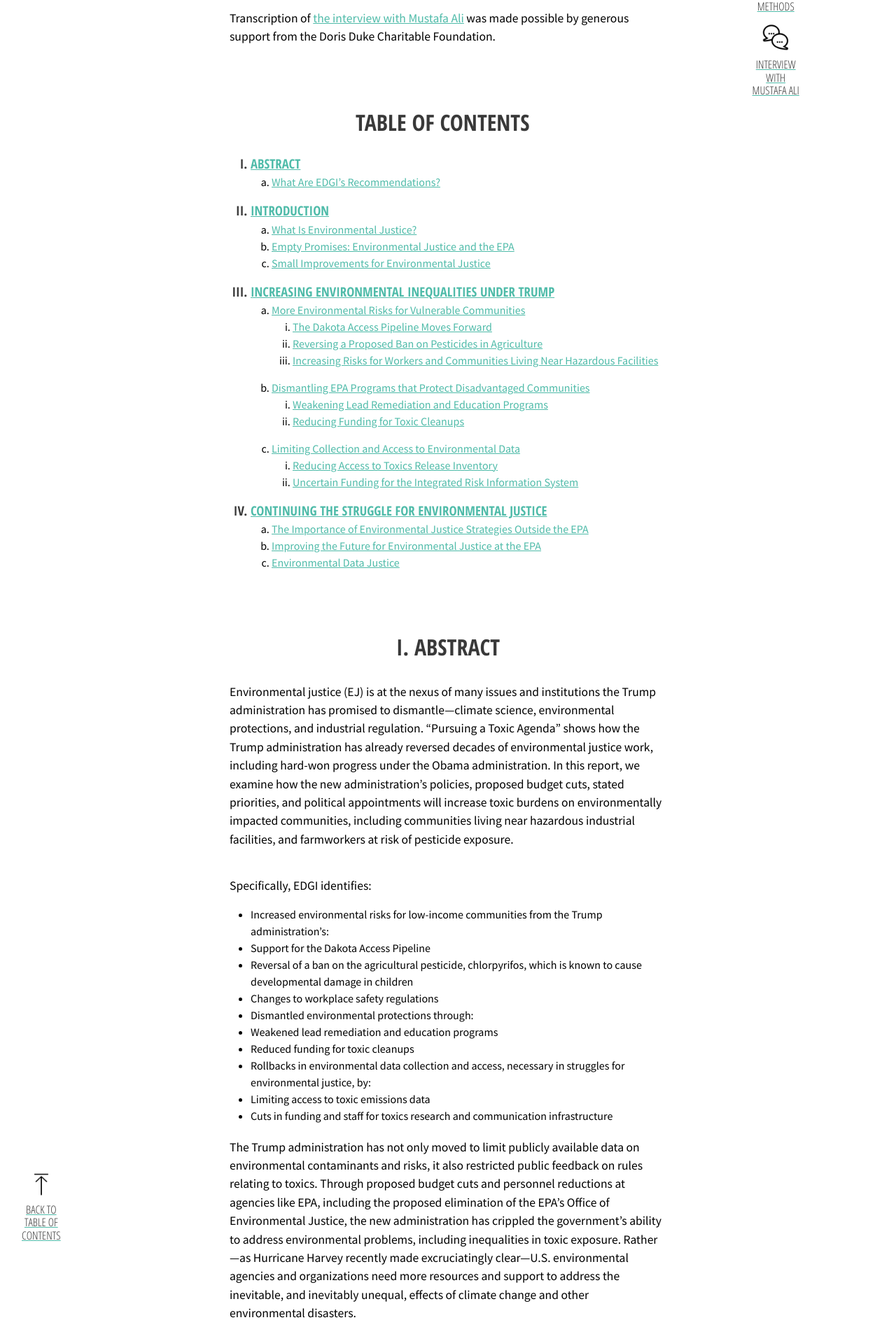
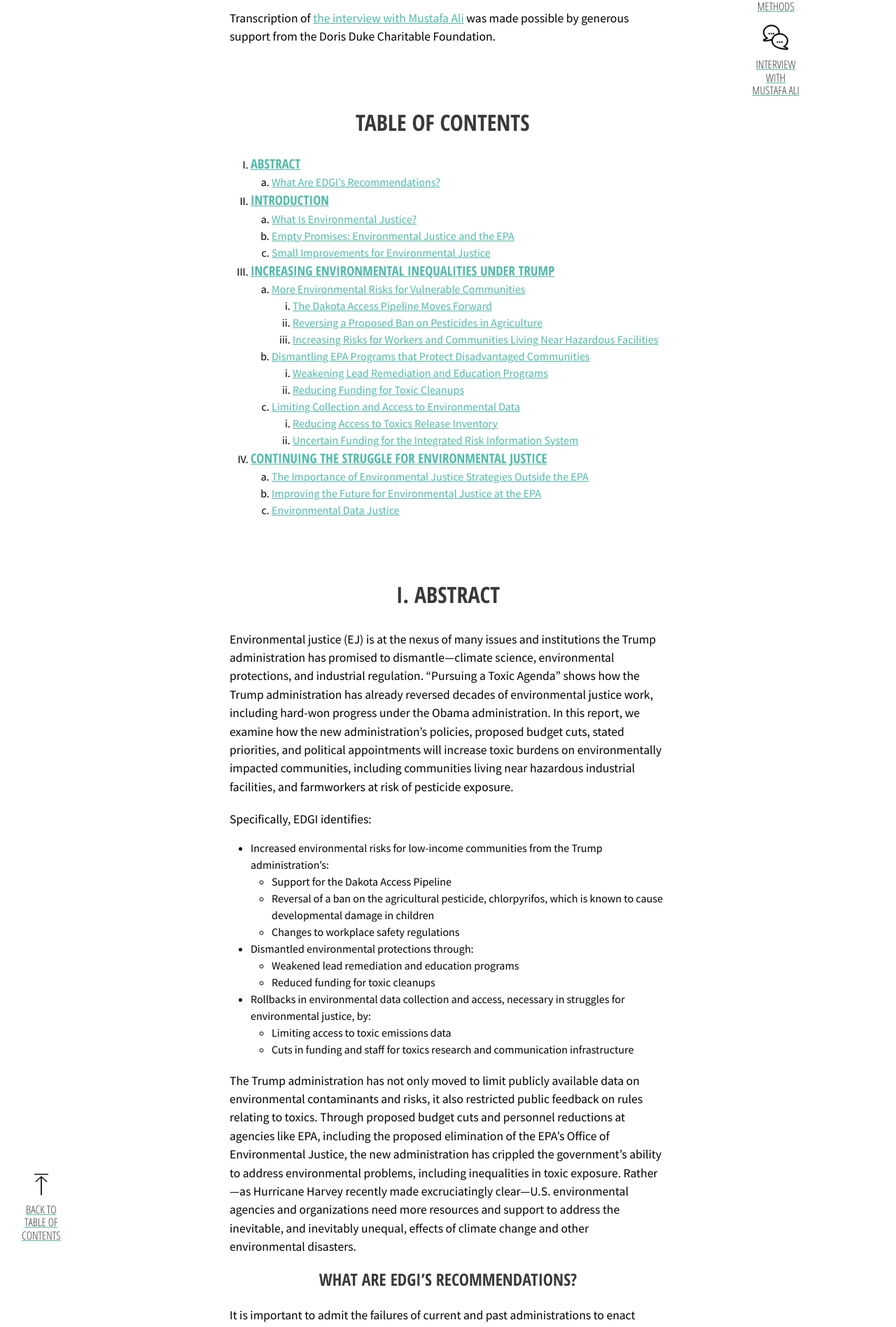
Before and after one commit to edgi-govdata-archiving/100days, a Jekyll site: the page built from pursuing-toxic-agenda.html, in a window 1280 px wide. Shown: the part 1324-3221 px from the top of the page at 70% size. Built offline with Jekyll 4.4.1, drawn with Linux system fonts in a browser that asks for light colours; nearby versions of some CDN libraries.

Commit message:
part 2 formatting lists

```diff
--- a/pursuing-toxic-agenda.html
+++ b/pursuing-toxic-agenda.html
@@ -16,7 +16,7 @@ redirect_from:
             <div class="part"><h2 class="f3 ttu">Part 2</h2></div>
               <h1 class="f-6-l f4-m f4-ns ttu tl">PURSUING A TOXIC AGENDA</h1>
               <h2 class="f3 fw3 ttu tl pv2">Environmental Injustice in the Early Trump Administration</h2>
-              <p id="contrib"class="f5-l f7-m f7-ns fw1 lh-copy">Britt S. Paris, Lindsey Dillon, Jennifer Pierre, Irene V. Pasquetto, Emily Marquez, Sara Wylie, Michelle Murphy, Phil Brown, Rebecca Lave, Chris Sellers, Becky Mansfield, Leif Fredrickson, Nicholas Shapiro, EDGI</p>
+              <p id="contrib" class="f5-l f7-m f7-ns fw1 lh-copy">Britt S. Paris, Lindsey Dillon, Jennifer Pierre, Irene V. Pasquetto, Emily Marquez, Sara Wylie, Michelle Murphy, Phil Brown, Rebecca Lave, Chris Sellers, Becky Mansfield, Leif Fredrickson, Nicholas Shapiro, EDGI</p>
         </div>
     </header>
     <div id="nav" class="w-100 pv1">
@@ -69,61 +69,76 @@ redirect_from:
         <p>Transcription of <a href="/mustafa-ali-interview/">the interview with Mustafa Ali</a> was made possible by generous support  from the Doris Duke Charitable Foundation. </p>
 
         <h1 id="h.tdey93iuyhc0">TABLE OF CONTENTS</h1>
-        <ol start="1">
-            <h3 class="li"><li><a href="#kix.dz8oxqxlz0ai">Abstract</a></li></h3>
+        <ol start="1" type="I">
+            <li><h3 class="li"><a href="#kix.dz8oxqxlz0ai">Abstract</a></h3>
                 <ol>
                     <li><a href="#id.p7uzkisvf48">What Are EDGI&rsquo;s Recommendations?</a></li>
                 </ol>
-            <h3 class="li"><li><a href="#id.xu9z6mhfhnjv">Introduction</a></li></h3>
+            </li>
+            <li><h3 class="li"><a href="#id.xu9z6mhfhnjv">Introduction</a></h3>
                 <ol>
                     <li><a href="#id.aktcdy59bw1">What Is Environmental Justice?</a></li>
                     <li><a href="#id.anx5qkb7moj0">Empty Promises: Environmental Justice and the EPA</a></li>
                     <li><a href="#id.24nnlft75tbh">Small Improvements for Environmental Justice</a></li>
                 </ol>
-            <h3 class="li"><li><a href="#id.svx48f2dpkga">Increasing Environmental Inequalities Under Trump</a></li></h3>
+            </li>
+            <li><h3 class="li"><a href="#id.svx48f2dpkga">Increasing Environmental Inequalities Under Trump</a></h3>
                 <ol>
-                    <li><a href="#id.b0oxzl43vclb">More Environmental Risks for Vulnerable Communities</a></li>
+                    <li><a href="#id.b0oxzl43vclb">More Environmental Risks for Vulnerable Communities</a>
                         <ol>
                             <li><a href="#id.prhjj17yl9zq">The Dakota Access Pipeline Moves Forward</a></li>
                             <li><a href="#id.isc1osgnnvew">Reversing a Proposed Ban on Pesticides in Agriculture</a></li>
                             <li><a href="#id.qf8e7xjydz1e">Increasing Risks for Workers and Communities Living Near Hazardous Facilities</a></li>
                         </ol>
-                    <li><a href="#id.mnmnlg942x06">Dismantling EPA Programs that Protect Disadvantaged Communities</a></li>
+                    </li>
+                    <li><a href="#id.mnmnlg942x06">Dismantling EPA Programs that Protect Disadvantaged Communities</a>
                         <ol>
                             <li><a href="#id.glgfj1su8g2t">Weakening Lead Remediation and Education Programs</a></li>
                             <li><a href="#id.lft4tg3i6av4">Reducing Funding for Toxic Cleanups</a></li>
                         </ol>
-                    <li><a href="#id.gvfmmqke4qms">Limiting Collection and Access to Environmental Data</a></li>
+                    </li>
+                    <li><a href="#id.gvfmmqke4qms">Limiting Collection and Access to Environmental Data</a>
                         <ol>
                             <li><a href="#id.x91mv5tdya4x">Reducing Access to Toxics Release Inventory</a></li>
                             <li><a href="#id.bxxfcqtanydt">Uncertain Funding for the Integrated Risk Information System</a></li>
                         </ol>
+                    </li>
                 </ol>
-            <h3 class="li"><li><a href="#id.ld339lgw00fg">Continuing the Struggle for Environmental Justice</a></li></h3>
+            </li>
+            <li><h3 class="li"><a href="#id.ld339lgw00fg">Continuing the Struggle for Environmental Justice</a></h3>
                 <ol>
                     <li><a href="#id.v3ej2neebxyy">The Importance of Environmental Justice Strategies Outside the EPA</a></li>
                     <li><a href="#id.aua7y2pk39f4">Improving the Future for Environmental Justice at the EPA</a></li>
                     <li><a href="#id.t5c2w7csk99h">Environmental Data Justice</a></li>
                 </ol>
+            </li>
+        </ol>
 
-        </ol>
         <a id="kix.dz8oxqxlz0ai"></a>
         <h1 id="h.k0mtmcaqj1zf">I. ABSTRACT</h1>
 
         <p>Environmental justice (EJ) is at the nexus of many issues and institutions the Trump administration has promised to dismantle&mdash;climate science, environmental protections, and industrial regulation. &ldquo;Pursuing a Toxic Agenda&rdquo; shows how the Trump administration has already reversed decades of environmental justice work, including hard-won progress under the Obama administration. In this report, we examine how the new administration&rsquo;s policies, proposed budget cuts, stated priorities, and political appointments will increase toxic burdens on environmentally impacted communities, including communities living near hazardous industrial facilities, and farmworkers at risk of pesticide exposure.</p>
-        <p> </p>
         <p>Specifically, EDGI identifies:</p>
         <ul>
-            <li>Increased environmental risks for low-income communities from the Trump administration&rsquo;s:</li>
+            <li>Increased environmental risks for low-income communities from the Trump administration&rsquo;s:
+              <ul>
                 <li>Support for the Dakota Access Pipeline</li>
                 <li>Reversal of a ban on the agricultural pesticide, chlorpyrifos, which is known to cause developmental damage in children</li>
                 <li>Changes to workplace safety regulations</li>
-                 <li>Dismantled environmental protections through:</li>
+              </ul>
+            </li>
+            <li>Dismantled environmental protections through:
+              <ul>
                 <li>Weakened lead remediation and education programs</li>
                 <li>Reduced funding for toxic cleanups</li>
-                 <li>Rollbacks in environmental data collection and access, necessary in struggles for environmental justice, by: </li>
+              </ul>
+            </li>
+            <li>Rollbacks in environmental data collection and access, necessary in struggles for environmental justice, by:
+              <ul>
                 <li>Limiting access to toxic emissions data</li>
                 <li>Cuts in funding and staff for toxics research and communication infrastructure </li>
+              </ul>
+            </li>
         </ul>
 
         <p>The Trump administration has not only moved to limit publicly available data on environmental contaminants and risks, it also restricted public feedback on rules relating to toxics. Through proposed budget cuts and personnel reductions at agencies like EPA, including the proposed elimination of the EPA&rsquo;s Office of Environmental Justice, the new administration has crippled the government&rsquo;s ability to address environmental problems, including inequalities in toxic exposure. Rather&mdash;as Hurricane Harvey recently made excruciatingly clear&mdash;U.S. environmental agencies and organizations need more resources and support to address the inevitable, and inevitably unequal, effects of climate change and other environmental disasters.</p>
@@ -132,7 +147,6 @@ redirect_from:
         <h2 id="h.zc0edg9b9ev3">What Are EDGI&rsquo;s Recommendations?</h2>
 
         <p>It is important to admit the failures of current and past administrations to enact environmental justice in order to reimagine how the government and civil society can address climate change, toxic contamination and systemic racism from a framework of justice. This could be done by: </p>
-
         <ul>
             <li>Recognizing that environmental justice is about more than addressing the inequitable distribution of risks. It also encompasses equitable access to environmental goods: the right to clean water, clean air, healthy environments and civil rights, for this and subsequent generations.</li>
             <li>Uniting environmental and social justice/civil rights communities and organizations through a shared focus on Environmental Injustice. </li>
@@ -145,7 +159,6 @@ redirect_from:
         </ul>
 
         <p>The federal government can strengthen its commitment to environmental justice by: </p>
-
         <ul>
             <li>Allocating more resources to environmental justice programs, policies, and offices.</li>
             <li>Growing capacity and making linkages across expertise and experience. </li>
@@ -153,7 +166,6 @@ redirect_from:
         </ul>
 
         <p>Environmental data justice is a critical component of environmental justice more broadly.  Collectively, we need to rethink society&rsquo;s relationship with data, including critical questions of why, how, and for whom data is collected&mdash;including who is (and is not) involved in the scientific process, and whose knowledge and expertise is valued (or devalued). Environmental data justice focuses not just on collecting data or managing already existing data, but imagines how justice, inclusion and accessibility might be incorporated into environmental knowledge practices through the following overarching tactics: </p>
-
         <ul>
             <li>Creating alternative environmental data practices aimed at activating state and industry responsibility for environmental injustice and developing ways to hold them accountable. </li>
             <li>Encouraging communities to determine the kinds of data collected about their conditions, while being mindful that a world where communities are left to research their own precarity is its own kind of injustice.</li>
@@ -190,7 +202,6 @@ redirect_from:
 
         <p>We conclude with concrete recommendations for communities concerned with environmental justice&mdash;from grassroots organizations to government employees to private sector actors to concerned members of the public. We also conclude with a statement of values and aspirations for &ldquo;environmental data justice,&rdquo; focusing on the important role of science, environmental monitoring, and data in the struggle to address environmental inequalities. Community involvement in environmental research (for example, in framing research questions and conducting studies) and access to government datasets (such as pollution reports, health statistics, and geospatial data on race and income) are essential tools for community activists and democratic engagement more broadly.</p>
 
-
         <a id="id.aktcdy59bw1"></a>
         <h2 id="h.1fob9te">What Is Environmental Justice?</h2>
 
@@ -201,7 +212,7 @@ redirect_from:
         <p>Only a few years before Clinton&rsquo;s executive order, which also created an Interagency Working Group on Environmental Justice, President George H. W. Bush had created an Office of Environmental Equity (now the Office of Environmental Justice<sup><a href="#ftnt9" id="ftnt_ref9">[9]</a></sup>) at the EPA. These federal actions were hard-won outcomes of many years of grassroots organizing pushing the government to recognize the intersection of social inequalities and environmental problems. </p>
 
         <p>In 1991, the National People of Color Environmental Leadership Summit met in Washington, D.C., and drafted seventeen &ldquo;Principles of Environmental Justice.&rdquo; The Principles include &ldquo;the right of all workers to a safe and healthy work environment,&rdquo; the need to &ldquo;clean up and rebuild our cities and rural areas,&rdquo; and the right of communities to &ldquo;participate as equal partners at every level of decision-making, including needs assessment, planning, implementation, enforcement, and evaluation.&rdquo;<sup><a href="#ftnt10" id="ftnt_ref10">[10]</a></sup> The Principles reflect the shared concerns of many different social groups at the Summit, stemming from civil rights, farmworker justice, and indigenous rights organizations.<sup><a href="#ftnt11" id="ftnt_ref11">[11]</a></sup> According to legal scholars Cole and Foster (2001), &ldquo;[un]precedented alliances were formed at the Summit and participants made conceptual linkages between seemingly different struggles, identifying common themes of racism and economic exploitation of people and land.&rdquo;<sup><a href="#ftnt12" id="ftnt_ref12">[12]</a></sup></p>
-        <p><span style="overflow: hidden; display: inline-block;"><img alt="part2-figure1-sm.jpg" src="/assets/image5.jpg"></p>
+        <p><span style="overflow: hidden; display: inline-block;"><img alt="part2-figure1-sm.jpg" src="/assets/image5.jpg"></span></p>
 
         <figcaption><p>Figure 1:  &ldquo;17 Principles for Environmental Justice&rdquo;, National People of Color Environmental Leadership Summit, Washington, D.C., October 27, 1991: see <a href="http://www.ewg.org/enviroblog/2007/10/17-principles-environmental-justice">http://www.ewg.org/enviroblog/2007/10/17-principles-environmental-justice</a>.</p></figcaption>
 
@@ -210,13 +221,13 @@ redirect_from:
         <p>During the 1980s, environmental justice organizing spread, and a field of policy and academic research developed on the topic. Quantitative, large-scale studies&mdash;importantly, relying on federal census data&mdash;led to reports such as a <a href="http://www.gao.gov/assets/150/140159.pdf">1983 General Accounting Office (GAO) study</a>, which found that 3 out of every 4 toxic waste facilities in the Southeast were located in majority black communities.<sup><a href="#ftnt14" id="ftnt_ref14">[14]</a></sup> </p>
 
         <p>In 1987, the United Church of Christ Commission on Racial Justice expanded the GAO&rsquo;s report on a national scale in <a href="https://www.nrc.gov/docs/ML1310/ML13109A339.pdf">&ldquo;</a><a href="https://www.nrc.gov/docs/ML1310/ML13109A339.pdf">Toxic</a><a href="https://www.nrc.gov/docs/ML1310/ML13109A339.pdf"> Waste and Race in the United States,&rdquo;</a> which revealed nation-wide patterns in the location of hazardous waste facilities near low-income Black and Latino communities.<sup><a href="#ftnt15" id="ftnt_ref15">[15]</a></sup> These and other developments inspired the 1988 Great Louisiana Toxics March, which drew attention to an 85-mile petrochemical corridor between Baton Rouge and New Orleans, known as &ldquo;cancer alley.&rdquo;<sup><a href="#ftnt16" id="ftnt_ref16">[16]</a></sup> </p>
-        <p><span style="overflow: hidden; display: inline-block;"><img alt="figure3.jpg" src="/assets/image2.jpg"></p>
+        <p><span style="overflow: hidden; display: inline-block;"><img alt="figure3.jpg" src="/assets/image2.jpg"></span></p>
 
         <figcaption><p>Figure 2:  Delta Greens at the Great Louisiana Toxic March, 1988. Photo by John Clark. Image from Library of Congress: <a href="https://commons.wikimedia.org/wiki/File:Water_Is_Life_Louisiana_1988.jpg">https://commons.wikimedia.org/wiki/File:Water_Is_Life_Louisiana_1988.jpg</a></p></figcaption>
 
 
         <p>As these protests and research studies gained national attention, other, long-standing social movements adopted the environmental justice organizing frame. For example, in the 1970s, the United Farm Workers in California&rsquo;s Central Valley protested farm labor conditions by publicizing the health effect of pesticides used on lettuce and grapes&mdash;an early environmental justice campaign, although the organizers did not yet use those words. Today, the UFW&rsquo;s legacy is evident in many environmental justice organizations and political campaigns in the Central Valley, which have protested farmworker pesticide exposure, pesticide drift into nearby residential communities, and other environmental inequalities. Soon after the 1993 publication of Toxic Wastes and Race based on EJ arguments, the group El Pueblo para el Aire y Agua Limpio (People for Clean Air and Water) in the agricultural town of Kettleman City successfully stopped the building of a toxic waste incinerator near their community.</p>
-        <p><span style="overflow: hidden; display: inline-block;"><img alt="part2-figure3-sm.jpg" src="/assets/image6.jpg"></p>
+        <p><span style="overflow: hidden; display: inline-block;"><img alt="part2-figure3-sm.jpg" src="/assets/image6.jpg"></span></p>
 
         <figcaption><p>Figure 3:  United Farm Workers&rsquo; Malcriado Volume 6, No. 15, featuring the Grape Boycott, July 27, 1973. Image from University of California, San Diego&rsquo;s UFW Archives: <a href="https://libraries.ucsd.edu/farmworkermovement/ufwarchives/elmalcriado/Ybarra/July%252027,%25201973%2520No.15_PDF.pdf">https://libraries.ucsd.edu/farmworkermovement/ufwarchives/elmalcriado/Ybarra/July%2027,%201973%20No.15_PDF.pdf</a>.</p></figcaption>
 
@@ -286,7 +297,7 @@ redirect_from:
 
         <p>In 2015, the Pesticide Action Network (PAN) brought a lawsuit against the EPA,<sup><a href="#ftnt51" id="ftnt_ref51">[51]</a></sup> which resulted in a human health assessment and EPA&rsquo;s subsequent decision to ban chlorpyrifos. EPA scientists in the Office of Pesticide Programs (OPP) confirmed previous studies, finding a link between neurological disorders, memory decline and learning disabilities in children and exposure to the chemical through diet.<sup><a href="#ftnt52" id="ftnt_ref52">[52]</a></sup> The impact of toxic exposure to this compound will be experienced for generations by farmworker families. And chlorpyrifos is just one of myriad hazardous chemicals used in food production. </p>
         <a id="chlorpyrifos"></a>
-        <p><span style="overflow: hidden; display: inline-block;"><img alt="part2-figure5-sm.jpg" src="/assets/image8.jpg"></p>
+        <p><span style="overflow: hidden; display: inline-block;"><img alt="part2-figure5-sm.jpg" src="/assets/image8.jpg"></span></p>
 
         <figcaption>
             <p>Figure 5: &ldquo;Chlorpyrifos Effects on Environment and Human Health,&rdquo; Annie Liang, EDGI, 2017.</p>
@@ -482,7 +493,7 @@ redirect_from:
 
 
 
-        <p class="tc"> <span style="overflow: hidden; display: inline-block;"><img alt="EDGI_Logo-1_Hi-Res_Transp.png" src="/assets/image3.png" style="width: 52.50px; height: 47.50px;"></p>
+        <p class="tc"> <span style="overflow: hidden; display: inline-block;"><img alt="EDGI_Logo-1_Hi-Res_Transp.png" src="/assets/image3.png" style="width: 52.50px; height: 47.50px;"></span></p>
         <hr>
 
     </main>
```
Lines whose indentation alone changed are shown as unchanged.
